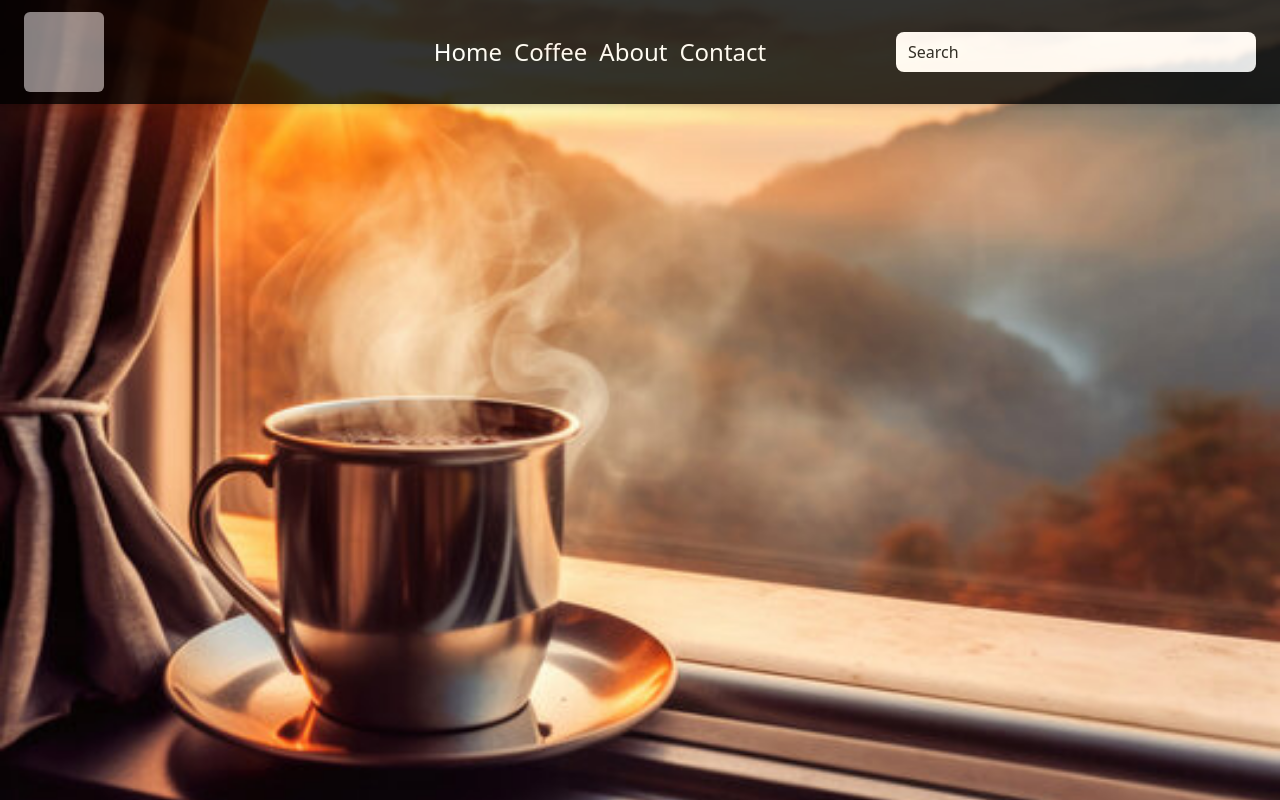
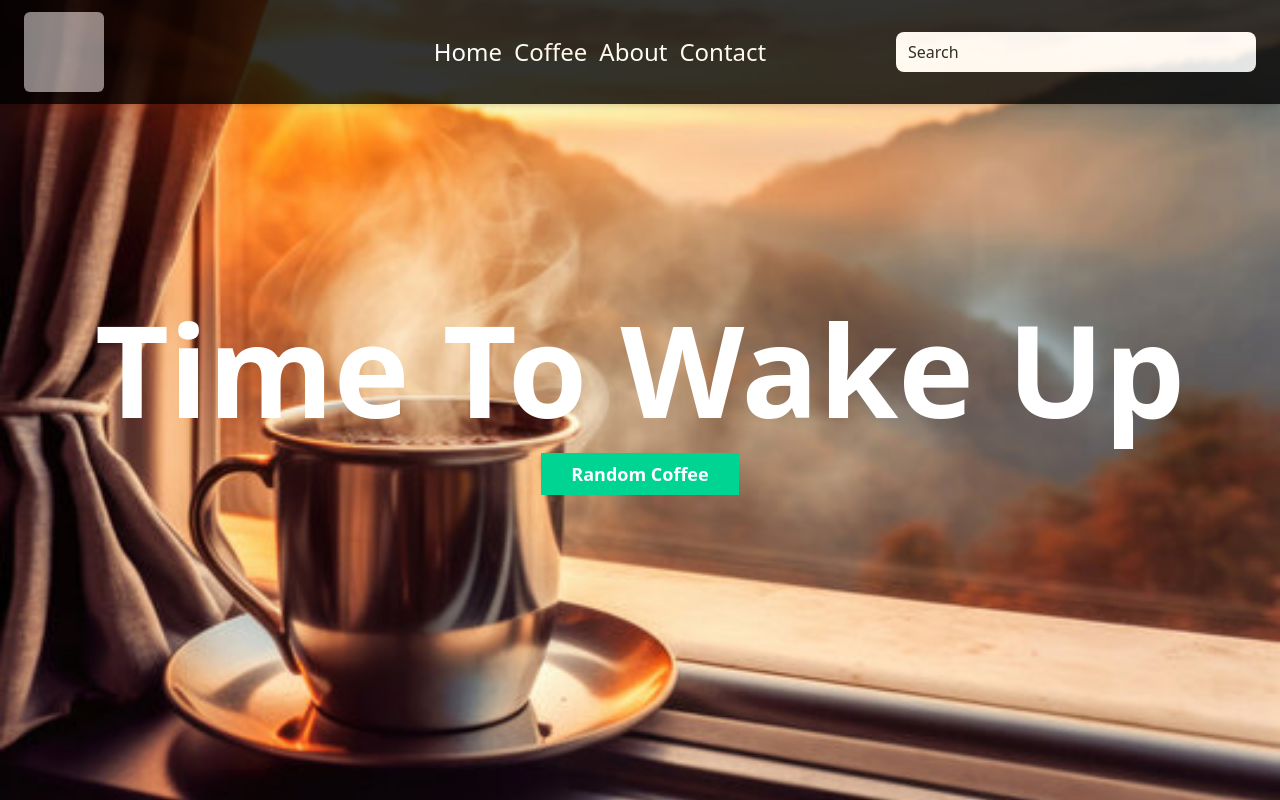
Before and after one commit to MohamadElgendy23/timetowakeup, an Angular app: page /home in a window 1280 px wide. Built offline with nearby package versions, Linux system fonts and the light colour scheme; grey boxes are pictures that could not be loaded.

Commit message:
added routing to home component

```diff
--- a/src/app/about/about.component.ts
+++ b/src/app/about/about.component.ts
@@ -5,6 +5,6 @@ import { Component } from '@angular/core';
   standalone: true,
   imports: [],
   templateUrl: './about.component.html',
-  styleUrl: './about.component.css',
+  styleUrls: ['./about.component.css'],
 })
 export class AboutComponent {}
--- a/src/app/app.config.ts
+++ b/src/app/app.config.ts
@@ -1,5 +1,10 @@
 import { ApplicationConfig, provideZoneChangeDetection } from '@angular/core';
+import { provideRouter } from '@angular/router';
+import { routes } from './app-routing.module';
 
 export const appConfig: ApplicationConfig = {
-  providers: [provideZoneChangeDetection({ eventCoalescing: true })],
+  providers: [
+    provideZoneChangeDetection({ eventCoalescing: true }),
+    provideRouter(routes),
+  ],
 };
--- a/src/app/app.module.ts
+++ b/src/app/app.module.ts
@@ -2,10 +2,12 @@ import { NgModule } from '@angular/core';
 import { BrowserModule } from '@angular/platform-browser';
 import { RouterModule } from '@angular/router';
 import { AppComponent } from './app.component';
+import { AppRoutingModule } from './app-routing.module';
+import { NavbarComponent } from './navbar/navbar.component';
 
 @NgModule({
   declarations: [AppComponent],
-  imports: [BrowserModule, RouterModule.forRoot([])],
+  imports: [BrowserModule, NavbarComponent, AppRoutingModule],
   bootstrap: [AppComponent],
 })
 export class AppModule {}
--- a/src/app/coffee/coffee.component.ts
+++ b/src/app/coffee/coffee.component.ts
@@ -5,6 +5,6 @@ import { Component } from '@angular/core';
   standalone: true,
   imports: [],
   templateUrl: './coffee.component.html',
-  styleUrl: './coffee.component.css',
+  styleUrls: ['./coffee.component.css'],
 })
 export class CoffeeComponent {}
--- a/src/app/contact/contact.component.ts
+++ b/src/app/contact/contact.component.ts
@@ -5,6 +5,6 @@ import { Component } from '@angular/core';
   standalone: true,
   imports: [],
   templateUrl: './contact.component.html',
-  styleUrl: './contact.component.css',
+  styleUrls: ['./contact.component.css'],
 })
 export class ContactComponent {}
--- a/src/app/home/home.component.html
+++ b/src/app/home/home.component.html
@@ -1,9 +1,13 @@
-<div class="flex items-center justify-center flex-col">
-  <div class="flex flex-col justify-center items-center">
-    <h1 class="font-bold text-white text-5xl">Time To Wake Up</h1>
+<div
+  class="flex items-center justify-center flex-col text-center min-h-[100vh]"
+>
+  <div class="flex flex-col justify-center items-center gap-5">
+    <h1 class="font-bold text-white text-9xl">Time To Wake Up</h1>
     <button
-      class="cursor-pointer relative text-white bg-emerald-400 hover:brightness-65 hover:ease"
+      class="cursor-pointer relative text-white font-bold bg-emerald-400 hover:brightness-65 hover:ease transition-all inline-block text-lg text-center h-[42px] pt-0 pb-0 pl-[30px] pr-[30px]"
       routerLink="/random"
-    ></button>
+    >
+      Random Coffee
+    </button>
   </div>
 </div>
--- a/src/app/home/home.component.ts
+++ b/src/app/home/home.component.ts
@@ -5,6 +5,6 @@ import { Component } from '@angular/core';
   standalone: true,
   imports: [],
   templateUrl: './home.component.html',
-  styleUrl: './home.component.css',
+  styleUrls: ['./home.component.css'],
 })
 export class HomeComponent {}
```
Also changed, not shown: src/app/app-routing.module.ts (+2 -8 lines).
